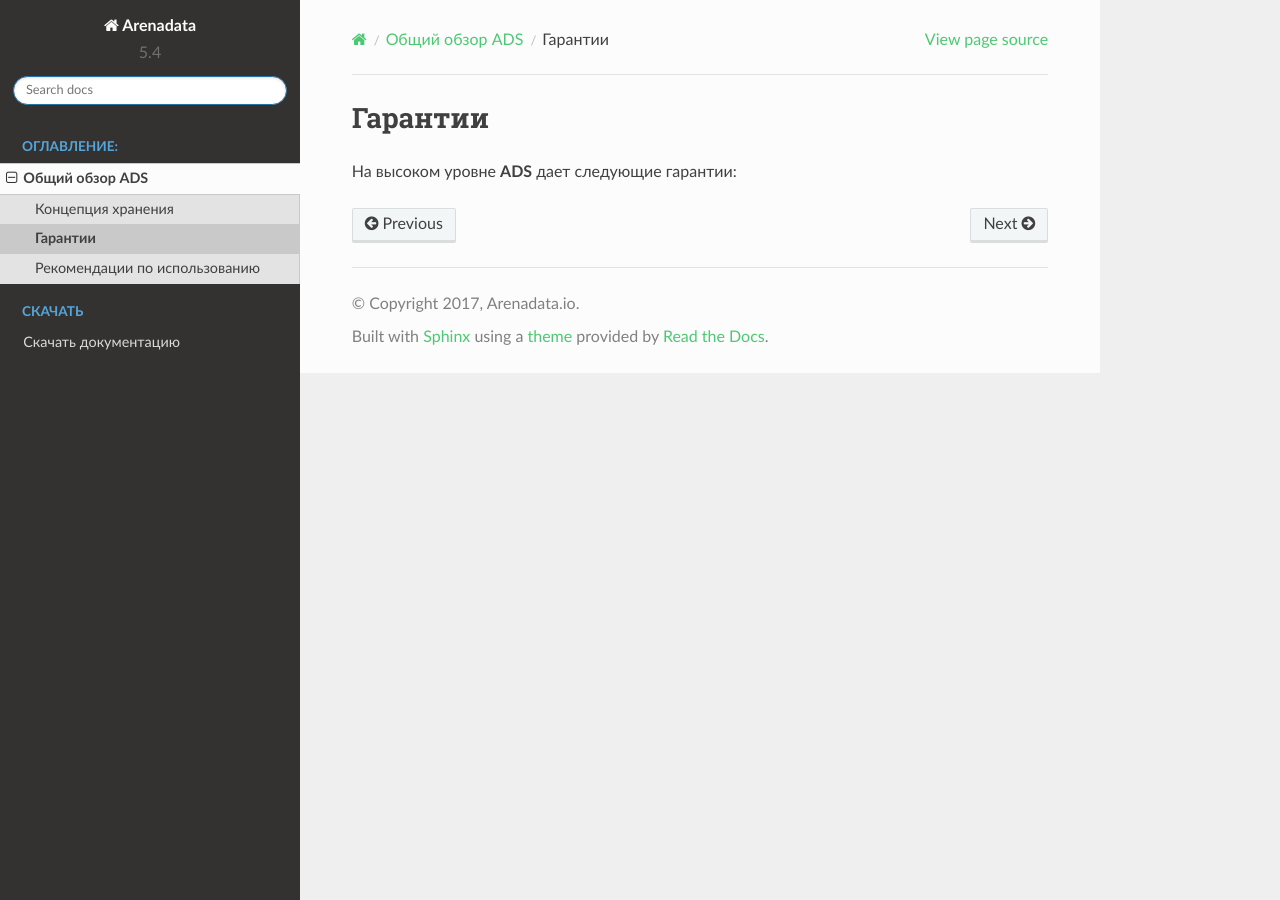
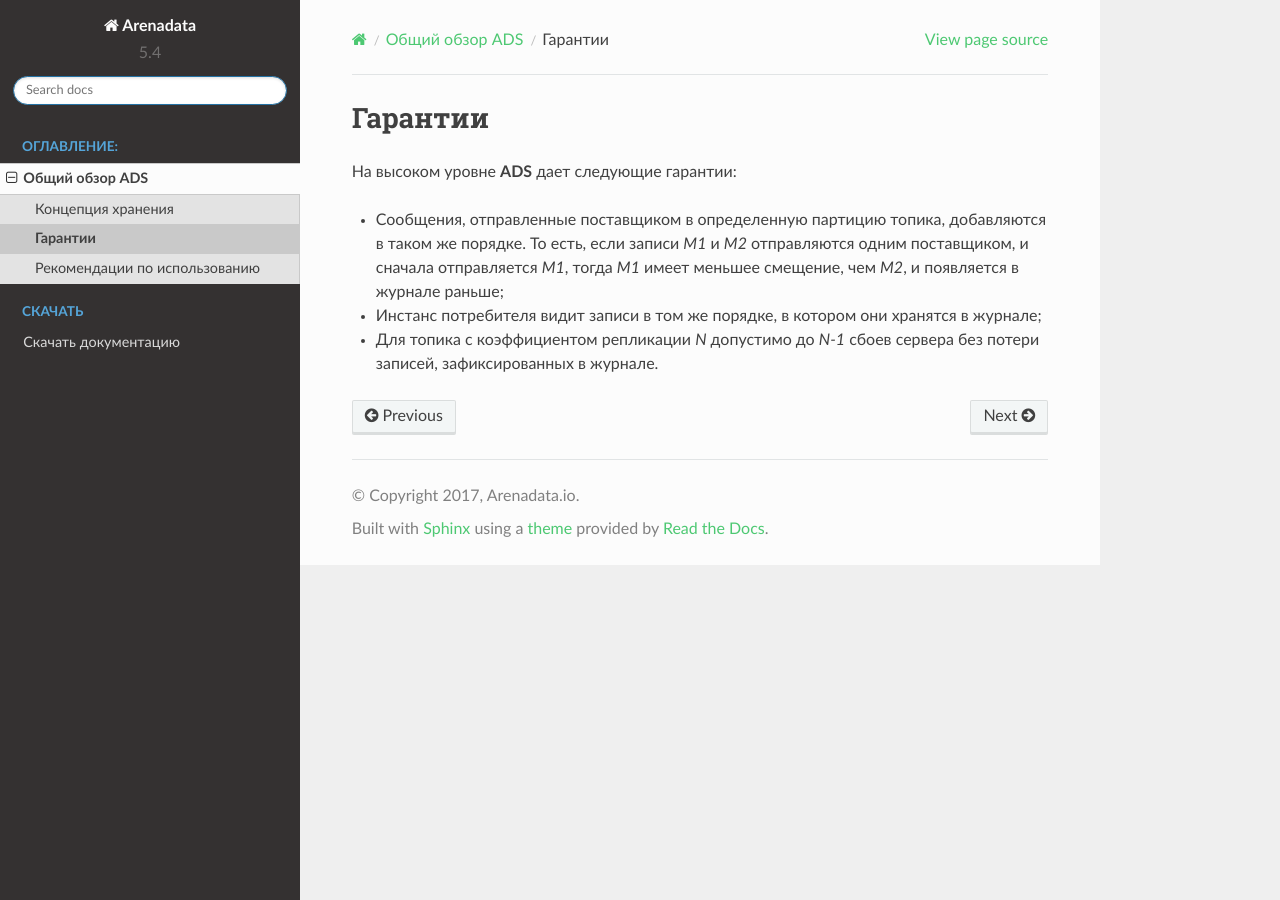
Before and after one commit to arenadata/docs_ads, a Sphinx documentation site: the page built from source/Intro/guarantees.rst, in a window 1280 px wide. Built offline with Sphinx 7.4.7 and the Read the Docs theme 2.0.0, drawn with Linux system fonts in a browser that asks for light colours; pages that are not in the unit, such as notebooks, are missing from menus.

Commit message:
Update guarantees.rst

```diff
--- a/source/Intro/guarantees.rst
+++ b/source/Intro/guarantees.rst
@@ -3,3 +3,7 @@
 
 
 На высоком уровне **ADS** дает следующие гарантии:
+
++ Сообщения, отправленные поставщиком в определенную партицию топика, добавляются в таком же порядке. То есть, если записи *M1* и *М2* отправляются одним поставщиком, и сначала отправляется *M1*, тогда *M1* имеет меньшее смещение, чем *M2*, и появляется в журнале раньше;
++ Инстанс потребителя видит записи в том же порядке, в котором они хранятся в журнале;
++ Для топика с коэффициентом репликации *N* допустимо до *N-1* сбоев сервера без потери записей, зафиксированных в журнале.
```
